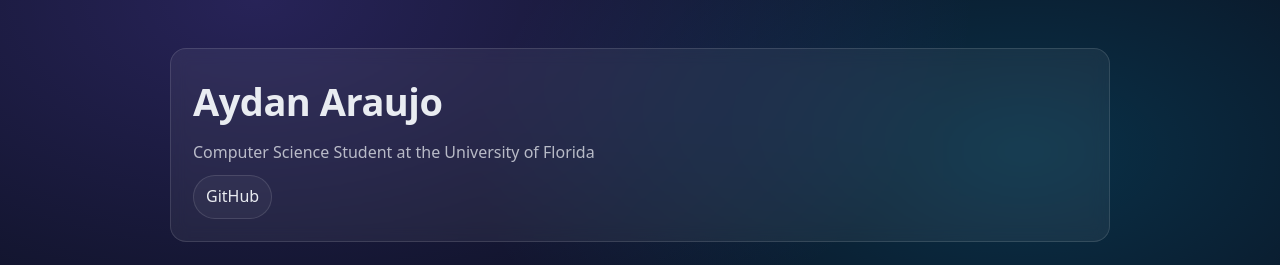
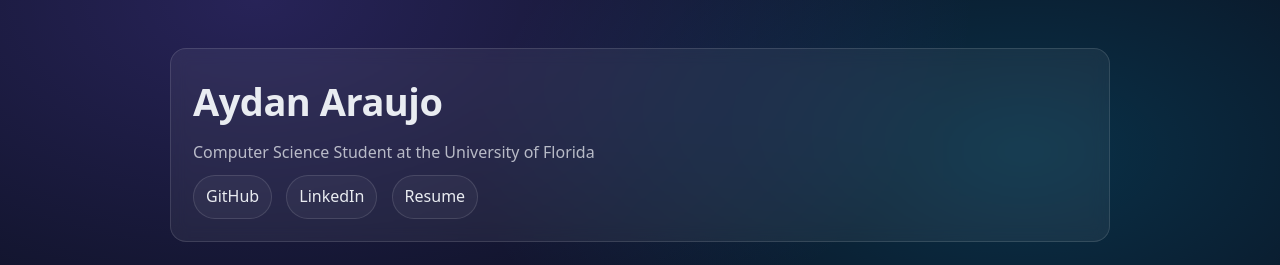
Before and after one commit to AydanAraujo1029/AydanAraujo1029.github.io, a plain HTML site: page index.html in a window 1280 px wide. Shown: the top 265 px of the page. Drawn offline with Linux system fonts and the light colour scheme.

Commit message:
Update index.html

```diff
--- a/index.html
+++ b/index.html
@@ -16,6 +16,9 @@
         <p class="subtitle">Computer Science Student at the University of Florida</p>
         <div class="links">
           <a href="https://github.com/AydanAraujo1029" target="_blank" rel="noopener noreferrer">GitHub</a>
+          <a href="www.linkedin.com/in/aydanaraujo" target="_blank">LinkedIn</a>
+          <a href="Aydan_Araujo_Resume.pdf" target="_blank">Resume</a>
+
           <!-- Add LinkedIn/resume later if you want -->
         </div>
       </div>
```
